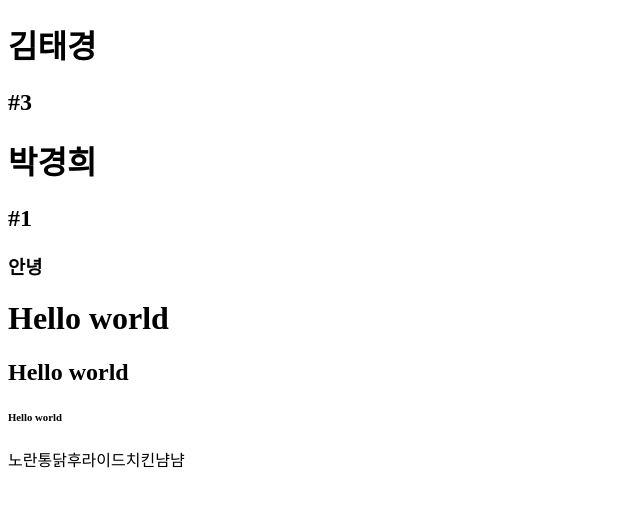
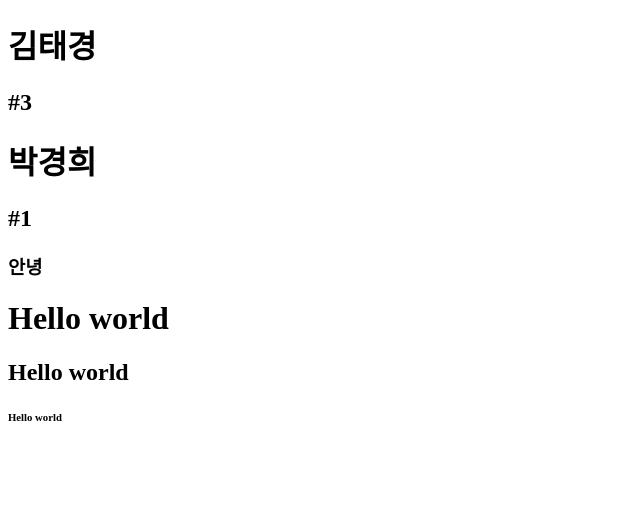
Before and after one commit to playdata-mini-project/kiosk-html, a plain HTML site: page index.html in a window 1280 px wide. Shown: the whole page, without its empty margins (0-640 px from the left). Drawn offline with Linux system fonts and the light colour scheme.

Commit message:
Revert "test"
This reverts commit 637f862ed9f65e77803dd68c3db2d37ebc4aa238.

```diff
--- a/index.html
+++ b/index.html
@@ -16,6 +16,5 @@
     <h1>Hello world</h1>
     <h2>Hello world</h2>
     <h6>Hello world</h6>
-    <p>노란통닭후라이드치킨냠냠</p>
 </body>
 </html>
```
